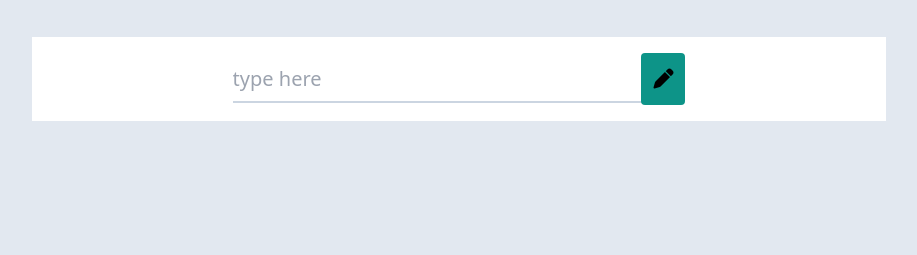
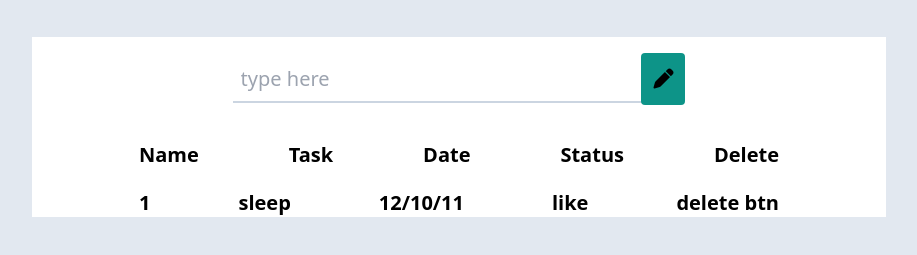
Before and after one commit to Momen1995/todo-app, a website built with Vite: page index.html in a window 1280 px wide. Shown: the part 127-382 px from the top of the page, without its empty margins (181-1098 px from the left). Built offline with nearby package versions, Linux system fonts and the light colour scheme.

Commit message:
task make done

```diff
--- a/index.html
+++ b/index.html
@@ -7,8 +7,13 @@
     <link rel="stylesheet" href="main.css" />
 
     <!-- font awesome cdn -->
-     <link rel="stylesheet" href="https://cdnjs.cloudflare.com/ajax/libs/font-awesome/6.6.0/css/all.min.css" integrity="sha512-Kc323vGBEqzTmouAECnVceyQqyqdsSiqLQISBL29aUW4U/M7pSPA/gEUZQqv1cwx4OnYxTxve5UMg5GT6L4JJg==" crossorigin="anonymous" referrerpolicy="no-referrer" />
-
+    <link
+      rel="stylesheet"
+      href="https://cdnjs.cloudflare.com/ajax/libs/font-awesome/6.6.0/css/all.min.css"
+      integrity="sha512-Kc323vGBEqzTmouAECnVceyQqyqdsSiqLQISBL29aUW4U/M7pSPA/gEUZQqv1cwx4OnYxTxve5UMg5GT6L4JJg=="
+      crossorigin="anonymous"
+      referrerpolicy="no-referrer"
+    />
   </head>
   <body class="bg-slate-200 border-none outline-0">
     <header class="w-2/3 mx-auto py-6 mt-10 bg-[#fff]">
@@ -17,14 +22,44 @@
 
     <main class="w-2/3 mx-auto bg-[#fff] mt-10">
       <section class="p-4 text-center">
-        <input type="text" placeholder="type here" class="border-b-2 border-slate-300 w-1/2 text-slate-800 text-xl py-2">
-        <i class="fa-solid fa-pen bg-teal-600 p-3 text-xl rounded ml-[-6px]"></i>
+        <input
+          type="text"
+          placeholder="type here"
+          class="border-b-2 border-slate-300 w-1/2 text-slate-800 text-xl p-2"
+          id="input-text"
+        />
+        <i
+          class="fa-solid fa-pen bg-teal-600 p-3 text-xl rounded ml-[-6px]"
+          id="submit-btn"
+        ></i>
       </section>
 
-      <section></section>
+      <section>
+        <div
+          class="mt-5 flex justify-between text-center w-3/4 mx-auto font-semibold text-xl"
+        >
+          <span>Name</span>
+          <span>Task</span>
+          <span>Date</span>
+          <span>Status</span>
+          <span>Delete</span>
+        </div>
+
+        <ul>
+          <div
+            class="mt-5 flex justify-between text-center w-3/4 mx-auto font-semibold text-xl"
+          >
+            <li>1</li>
+            <li>sleep</li>
+            <li>12/10/11</li>
+            <li>like</li>
+            <li>delete btn</li>
+          </div>
+        </ul>
+      </section>
     </main>
 
     <!-- js link -->
-     <script src="./js/main.js"></script>
+    <script src="./js/main.js"></script>
   </body>
 </html>
--- a/js/main.js
+++ b/js/main.js
@@ -0,0 +1,16 @@
+"use strict";
+const submitBtn = document.querySelector("#submit-btn");
+let inputText = document.querySelector("#input-text");
+
+const taskListArray = [];
+
+submitBtn.addEventListener("click", function () {
+  let input = inputText.value;
+  const taskObj = {
+    taskId: taskListArray.length + 1,
+    input: input,
+  };
+
+  taskListArray.push(taskObj);
+  inputText.value = "";
+});
```
